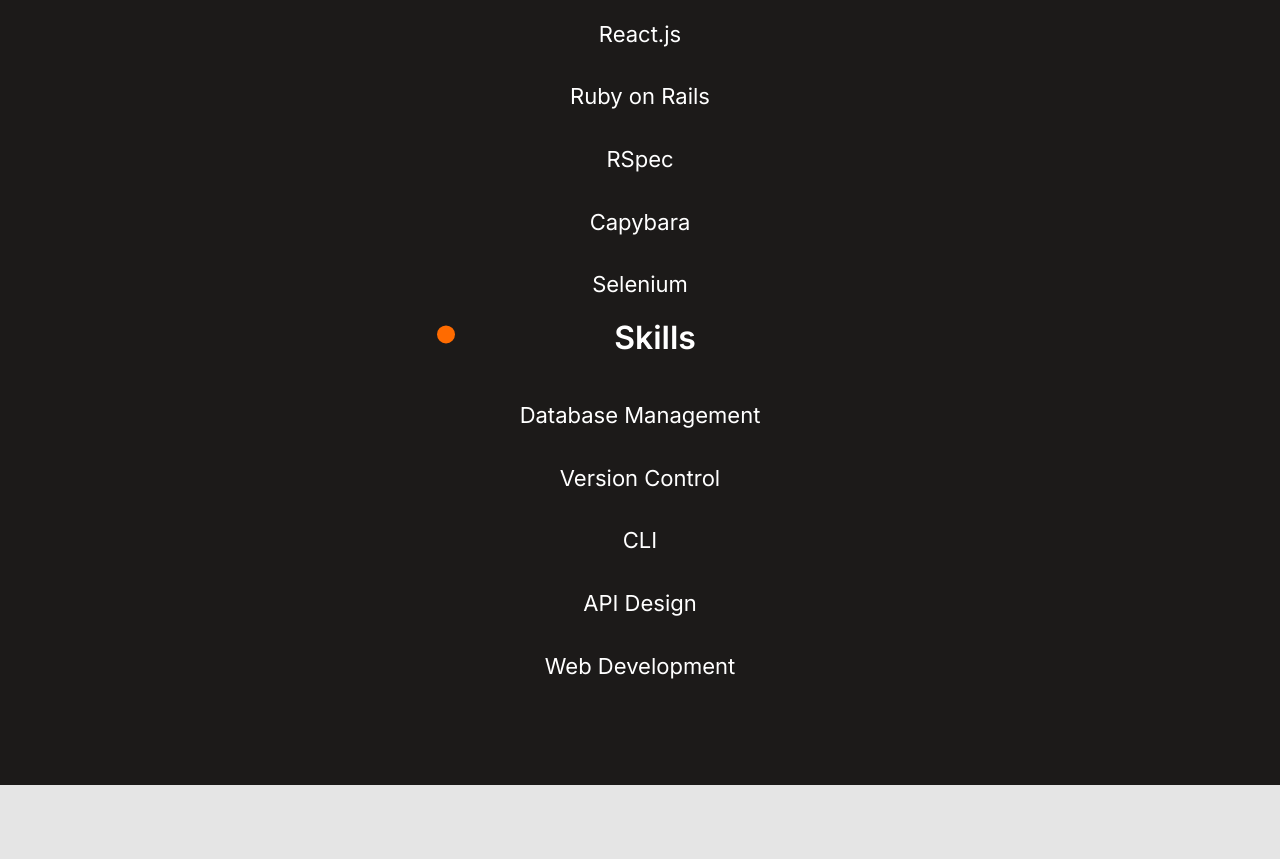
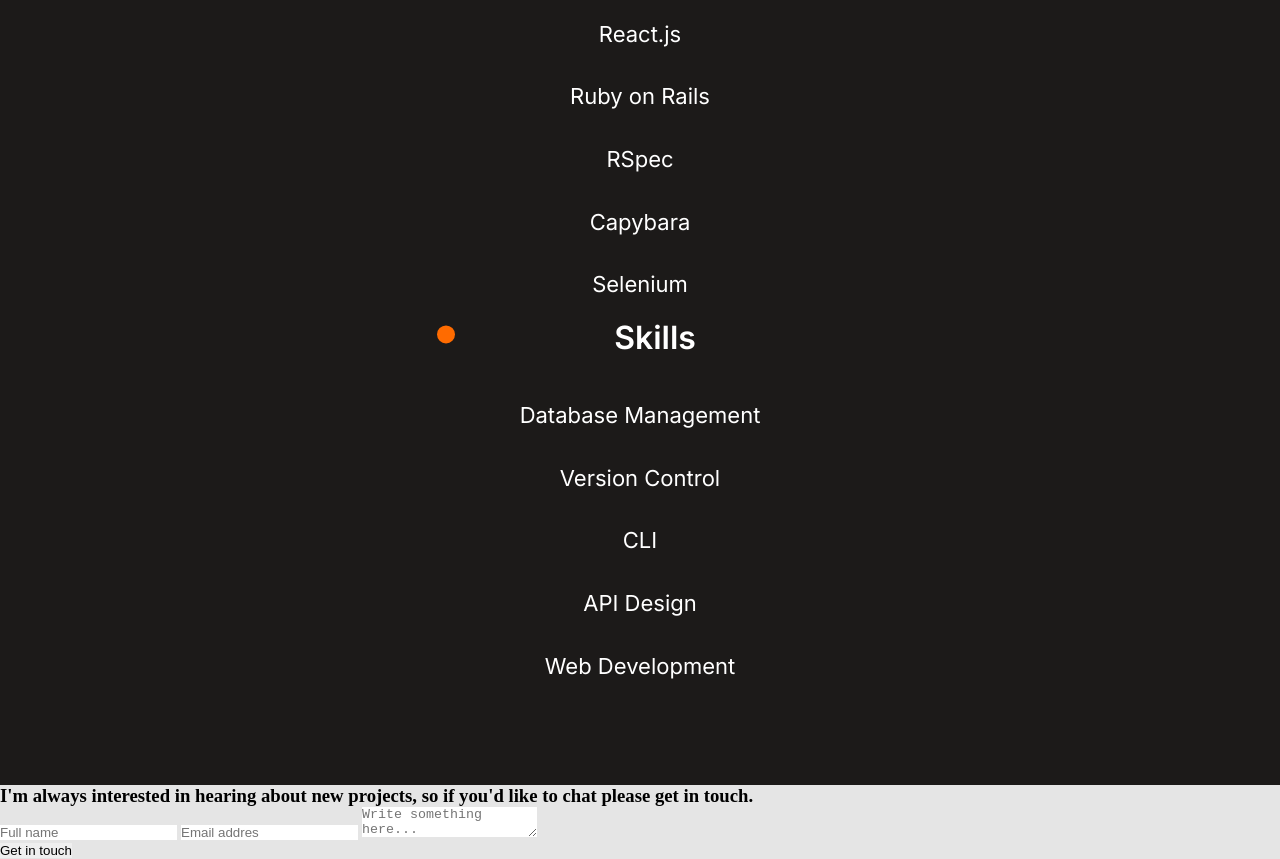
Before and after one commit to sinruidotec/Portfolio-Mobile-Version, a website: page index.html in a window 1280 px wide. Shown: the part 5183-6042 px from the top of the page. Before the commit the page ends 5968 px from the top, so only its background shows below. Drawn offline with Linux system fonts and the light colour scheme.

Commit message:
Add contact form structure to html file

```diff
--- a/index.html
+++ b/index.html
@@ -174,6 +174,38 @@
         </div>
       </div>
     </section>
+    <section id="contact">
+      <div class="contact__info">
+        <h3>I'm always interested in hearing about new projects, so if you'd like to chat please get in touch.
+        </h3>
+        <div class="contact__form">
+          <form class="form" action="https://formspree.io/f/mknadvkq" method="post">
+            <label form="name">
+              <input type="text" id="name" name="name" placeholder="Full name" class="form-input" required
+                maxlength="30">
+            </label>
+            <label class="form__email">
+              <input type="email" id="email" name="email" placeholder="Email addres" class="form-input" required>
+            </label>
+            <label class="form__section">
+              <textarea class="form-box" id="message-box" name="message" placeholder="Write something here..." required
+                maxlength="500"></textarea>
+            </label>
+            <div class="send__button">
+              <button class="contact__button">Get in touch</button>
+            </div>
+          </form>
+        </div>
+      </div>
+      <hr>
+      <div class="contact__social-media">
+        <a href=""><img src="Assets/GitB.svg" alt=""></a>
+        <a href=""><img src="Assets/LinB.svg" alt=""></a>
+        <a href=""><img src="Assets/AngelisB.svg" alt=""></a>
+        <a href=""><img src="Assets/TwitterB.svg" alt=""></a>
+        <a href=""><img src="Assets/MediumB.svg" alt=""></a>
+      </div>
+    </section>
   </main>
 </body>
 
```
Lines whose indentation alone changed are shown as unchanged.
